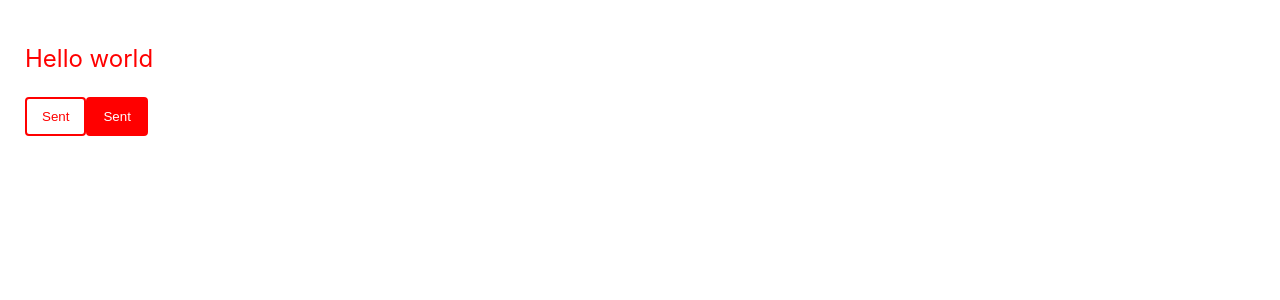
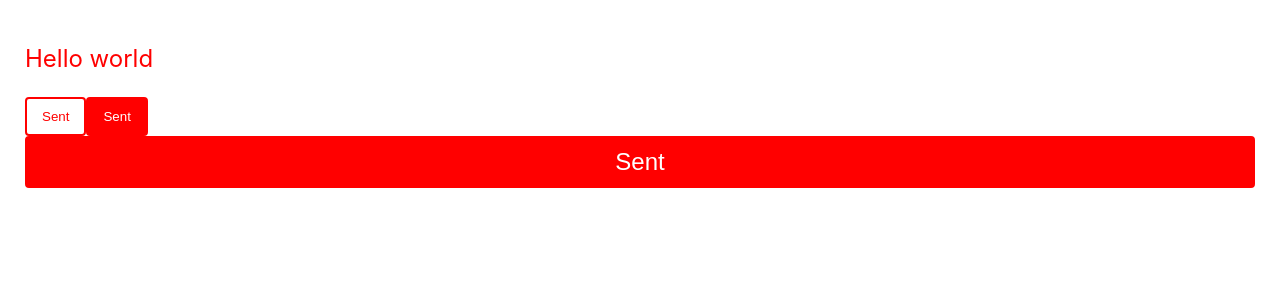
Before and after one commit to oscardelalanza/jubilant-succotash, a React (Create React App) app: page / in a window 1280 px wide. Shown: the top 300 px of the page. Built offline with nearby package versions, Linux system fonts and the light colour scheme.

Commit message:
extending component

```diff
--- a/src/App.js
+++ b/src/App.js
@@ -17,12 +17,18 @@ const Button = styled.button`
   border-radius: 4px;
 `
 
+const BlockButton = styled(Button)`
+  width: 100%;
+  font-size: 24px;
+`
+
 function App() {
   return (
     <Content>
       <P>Hello world</P>
       <Button>Sent</Button>
       <Button primary>Sent</Button>
+      <BlockButton primary>Sent</BlockButton>
     </Content>
   );
 }
```
